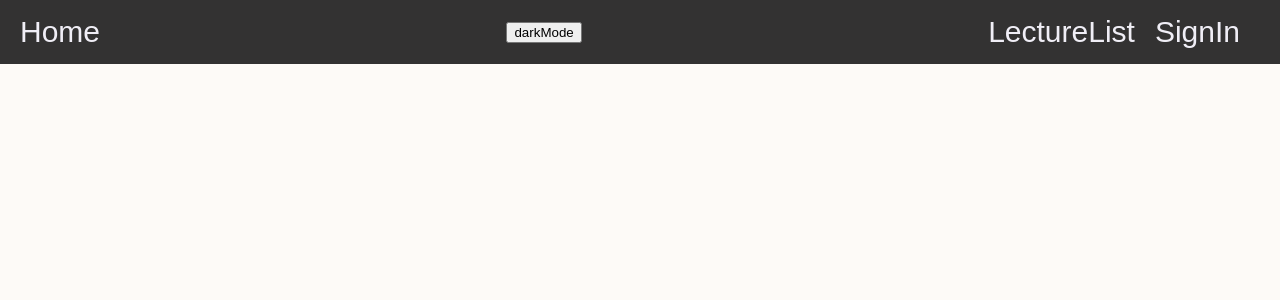
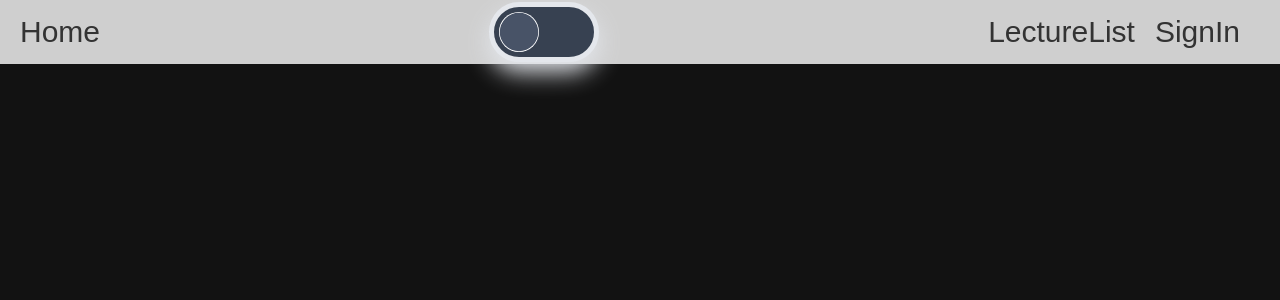
Before and after one commit to rlawo32/dudu-project-BE, a React app in the folder src/main/webapp/frontapp/: page / in a window 1280 px wide. Shown: the top 300 px of the page. Built offline with nearby package versions, Linux system fonts and the light colour scheme; a web font is replaced by a local one.

Commit message:
[DuDu-project] <강의> 메인헤더_메인푸터_작업_20240113 (2)

```diff
--- a/src/main/webapp/frontapp/src/App.tsx
+++ b/src/main/webapp/frontapp/src/App.tsx
@@ -32,8 +32,11 @@
     useEffect(() => {
         const localTheme:string|null = window.localStorage.getItem("theme");
 
-        if(localTheme) {
-            setThemeMode(localTheme);
+        console.log(localTheme)
+        if(localTheme === 'false') {
+            setThemeMode(false);
+        } else {
+            setThemeMode(true);
         }
 
         reissue().then();
@@ -42,7 +45,7 @@
 
   return (
     <>
-        <ThemeProvider theme={themeMode === "light" ? lightTheme : darkTheme } >
+        <ThemeProvider theme={themeMode ? darkTheme : lightTheme } >
             <GlobalStyle />
 
             <Routes>
--- a/src/main/webapp/frontapp/src/member/SignIn.style.tsx
+++ b/src/main/webapp/frontapp/src/member/SignIn.style.tsx
@@ -21,7 +21,7 @@
     align-items: center;
     height: 100vh;
     width: 100%;
-    background-image: url("/images/signup-image1.jpg");
+    background-image: url("https://react-project-bucket.s3.ap-northeast-2.amazonaws.com/defaultImage/signup-image1.jpg");
     background-repeat: no-repeat;
     background-position: center;
     background-size: cover;
--- a/src/main/webapp/frontapp/src/navigation/HeaderNavigation.tsx
+++ b/src/main/webapp/frontapp/src/navigation/HeaderNavigation.tsx
@@ -3,9 +3,7 @@
 import styled from "styled-components";
 
 import ThemeModeToggle from "./ThemeModeToggle";
-import axios from "axios";
 import {removeCookie, setCookie} from "../Cookie";
-import useThemeToggleStore from "../stores/useThemeToggleStore";
 
 const StyledLink:any = styled(Link)`
   text-decoration: none;
@@ -27,6 +25,7 @@
 `;
 
 const HeaderNavigation = ():any => {
+    const navigate = useNavigate();
 
     const [memberRole, setMemberRole] = useState<string>("");
 
@@ -39,13 +38,17 @@
     }, [])
 
     const logout = ():void => {
+        removeCookie("refreshToken");
         window.localStorage.removeItem("role");
-        // window.location.reload();
-        axios({
-            method: "POST",
-            url: "/logout"
-        }).then((res) => {
-        })
+        navigate("/");
+        window.location.reload();
+        // axios({
+        //     method: "POST",
+        //     url: "/logout"
+        // }).then((res) => {
+        // }).catch((err) => {
+        //     console.log(err.message)
+        // })
     }
 
     return (
--- a/src/main/webapp/frontapp/src/navigation/ThemeModeToggle.tsx
+++ b/src/main/webapp/frontapp/src/navigation/ThemeModeToggle.tsx
@@ -1,27 +1,125 @@
-import React from "react";
+import React, {useEffect, useState} from "react";
+import styled from "styled-components";
 
 import useThemeToggleStore from "../stores/useThemeToggleStore";
+
+const DarkModeToggle = styled.div`
+
+  label {
+    cursor: pointer;
+  }
+
+  .toggle-checkbox {
+    position: absolute;
+    opacity: 0;
+    cursor: pointer;
+    height: 0;
+    width: 0;
+  }
+
+  .toggle-slot {
+    position: relative;
+    height: 50px;
+    width: 100px;
+    border: 5px solid #e4e7ec;
+    border-radius: 60px;
+    background-color: white;
+    box-shadow: 0px 10px 25px #e4e7ec;
+    transition: background-color 250ms;
+  }
+
+  .toggle-checkbox:checked ~ .toggle-slot {
+    background-color: #374151;
+  }
+
+  .toggle-button {
+    transform: translate(55px, 5px);
+    position: absolute;
+    height: 40px;
+    width: 40px;
+    border-radius: 50%;
+    background-color: #ffeccf;
+    box-shadow: inset 0px 0px 0px 0.75px #ffbb52;
+    transition: background-color 250ms, border-color 250ms, transform 500ms cubic-bezier(.26,2,.46,.71);
+  }
+
+  .toggle-checkbox:checked ~ .toggle-slot .toggle-button {
+    background-color: #485367;
+    box-shadow: inset 0px 0px 0px 0.75px white;
+    transform: translate(5px, 5px);
+  }
+
+  .sun-icon {
+    position: absolute;
+    height: 6px;
+    width: 6px;
+    color: #ffbb52;
+  }
+
+  .sun-icon-wrapper {
+    position: absolute;
+    height: 12px;
+    width: 12px;
+    opacity: 1;
+    transform: translate(45px, 45px) rotate(15deg);
+    transform-origin: 50% 50%;
+    transition: opacity 150ms, transform 500ms cubic-bezier(.26,2,.46,.71);
+  }
+
+  .toggle-checkbox:checked ~ .toggle-slot .sun-icon-wrapper {
+    opacity: 0;
+    transform: translate(45px, 45px) rotate(0deg);
+  }
+
+  .moon-icon {
+    position: absolute;
+    height: 12px;
+    width: 12px;
+    color: white;
+  }
+
+  .moon-icon-wrapper {
+    position: absolute;
+    height: 12px;
+    width: 12px;
+    opacity: 0;
+    transform: translate(45px, 5px) rotate(0deg);
+    transform-origin: 50% 50%;
+    transition: opacity 150ms, transform 500ms cubic-bezier(.26,2.5,.46,.71);
+  }
+
+  .toggle-checkbox:checked ~ .toggle-slot .moon-icon-wrapper {
+    opacity: 1;
+    transform: translate(45px, 45px) rotate(-15deg);
+  }
+`;
 
 const ThemeModeToggle = () => {
 
     const {themeMode, setThemeMode} = useThemeToggleStore();
 
-    const toggleThemeHandler = ():void => {
-        if (themeMode === "light") {
-            setThemeMode("dark");
-            window.localStorage.setItem("theme", "dark");
-        } else {
-            setThemeMode("light");
-            window.localStorage.setItem("theme", "light");
-        }
-    };
+    const onChangeToggle = (checked:boolean):void => {
+        console.log(checked)
+        setThemeMode(checked);
+        window.localStorage.setItem("theme", `${checked}`);
+    }
 
     return (
-        <div style={{color: "white"}}>
-            <button onClick={() => toggleThemeHandler()}>
-                darkMode
-            </button>
-        </div>
+        <DarkModeToggle style={{color: "white"}}>
+            <label>
+                <input className='toggle-checkbox' type='checkbox' checked={themeMode}
+                       onChange={({ target: { checked } }) => onChangeToggle(checked)} />
+                <div className='toggle-slot'>
+                    <div className='sun-icon-wrapper'>
+                        <div className="iconify sun-icon" data-icon="feather-sun" data-inline="false"></div>
+                    </div>
+                    <div className='toggle-button'></div>
+                    <div className='moon-icon-wrapper'>
+                        <div className="iconify moon-icon" data-icon="feather-moon" data-inline="false"></div>
+                    </div>
+                </div>
+            </label>
+        </DarkModeToggle>
     );
 };
 
--- a/src/main/webapp/frontapp/src/stores/useThemeToggleStore.ts
+++ b/src/main/webapp/frontapp/src/stores/useThemeToggleStore.ts
@@ -1,17 +1,16 @@
 import {create} from "zustand";
 
 interface themeToggleStore {
-    themeMode: string;
-    setThemeMode: (toggle: string) => void;
+    themeMode: boolean;
+    setThemeMode: (toggle: boolean) => void;
 }
 
 const useThemeToggleStore = create<themeToggleStore>((set) => ({
 
-    themeMode: "light",
-    setThemeMode: (toggle: string) =>
-        set((state: {themeMode: string}) => ({
+    themeMode: false,
+    setThemeMode: (toggle: boolean) =>
+        set((state: {themeMode: boolean}) => ({
             themeMode: (state.themeMode = toggle),
         })),
 }));
-
 export default useThemeToggleStore;
```
